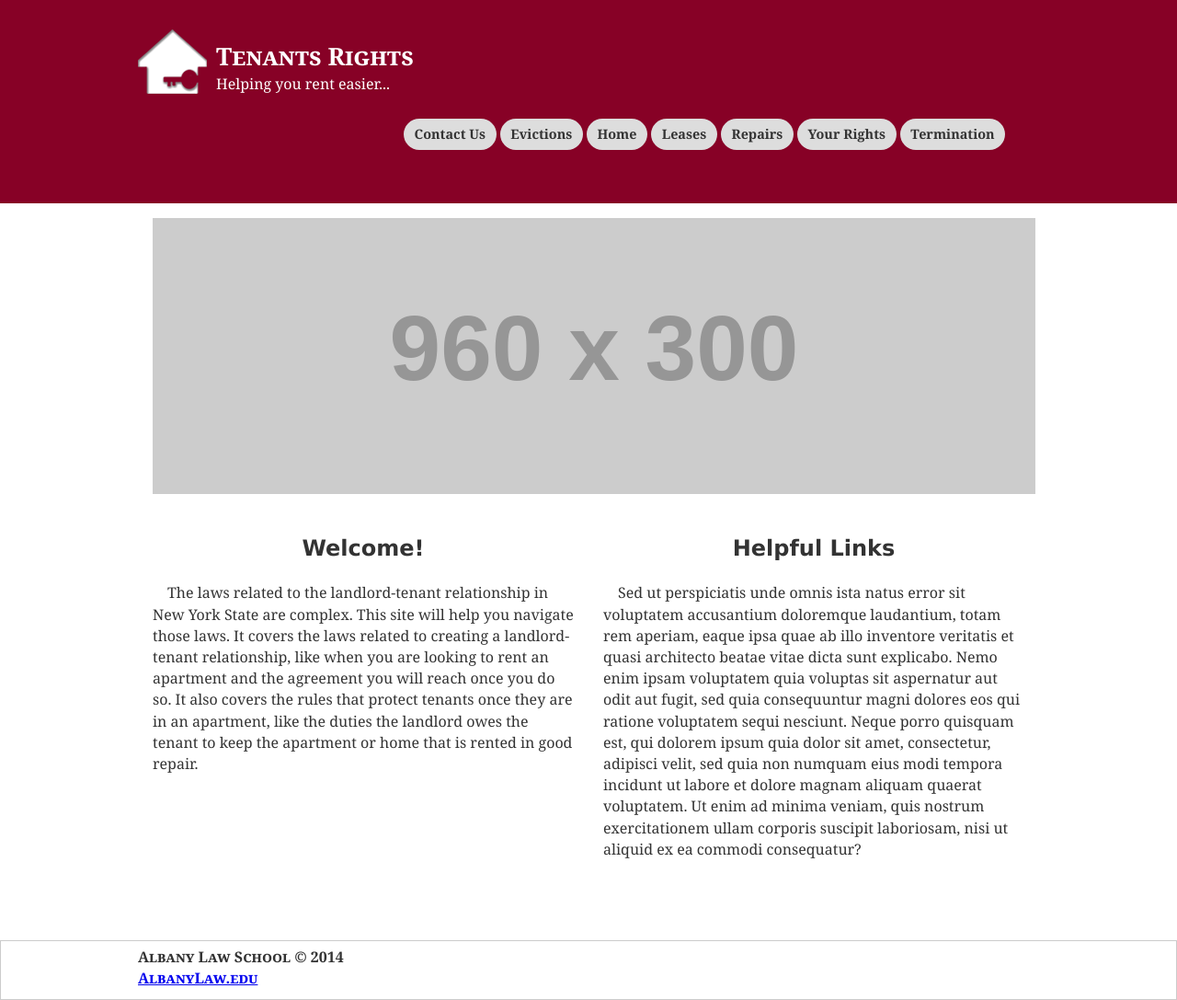
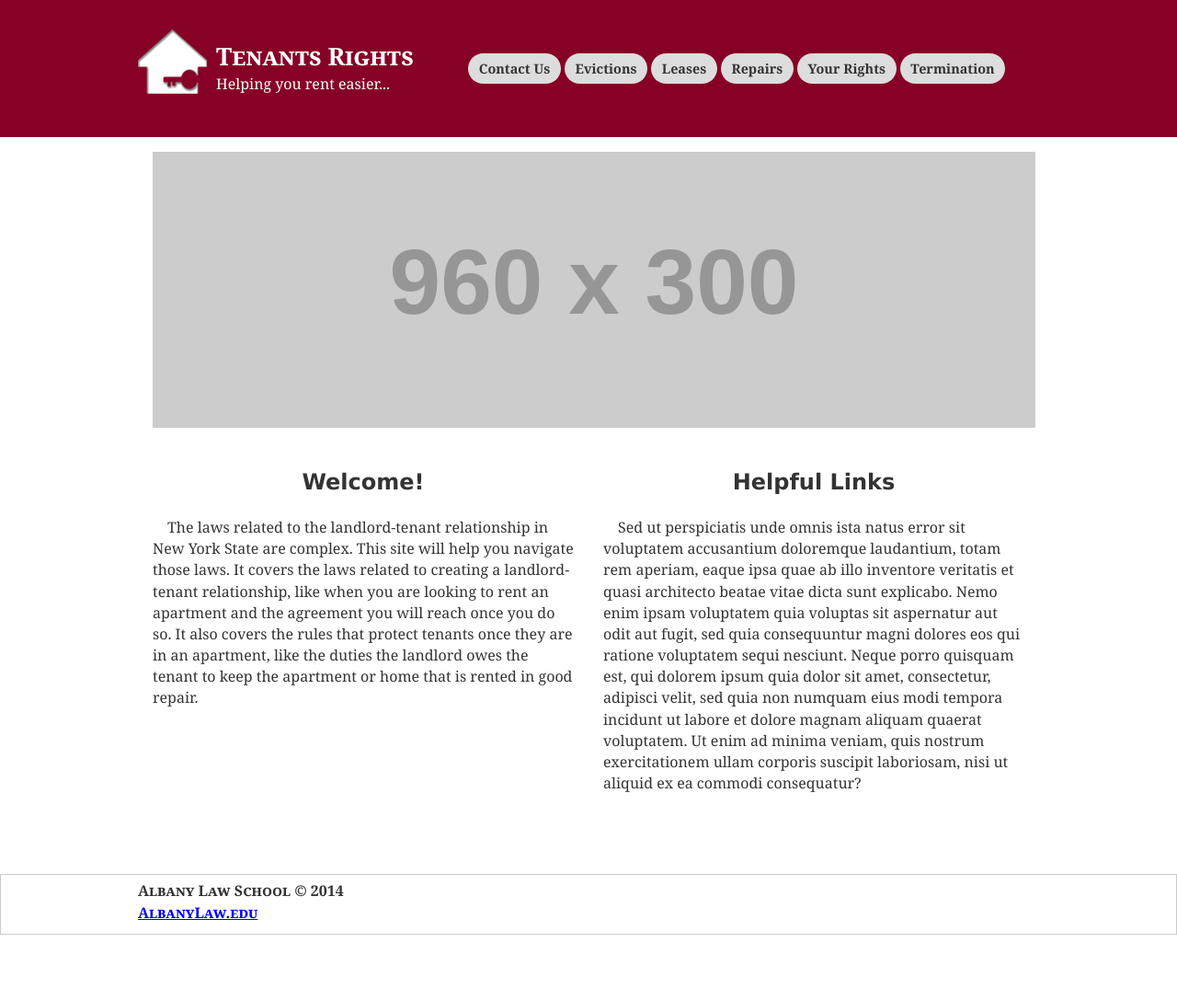
Before and after one commit to iinf362/team5, a Jekyll site: the page built from index.html, in a window 1280 px wide. Shown: the whole page at 92% size. Built offline with Jekyll 4.4.1, drawn with Linux system fonts in a browser that asks for light colours; nearby versions of some CDN libraries; library files that are not in the unit come from our copies; after the commit the page ends 1016 px from its top, so only the background shows below that.

Commit message:
Take off the Home from menu bar

```diff
--- a/_includes/header.html
+++ b/_includes/header.html
@@ -11,9 +11,9 @@
         <nav class="nav-bar">
             <ul class="header-nav">
                {% for nav in site.pages %}
-                  {% if nav.title %}
+                  {% if nav.title and nav.title != 'Home' %}
                     <li>
-                        <a class="nav-link{% if nav.title == page.title %} active{% endif %}" href="{{ site.url }}{{ nav.url }}">
+                        <a class="nav-link{% if nav.title == page.title %} active {% endif %}" href="{{ site.url }}{{ nav.url }}">
                             {{ nav.title }}
                         </a>
                     </li>
```
